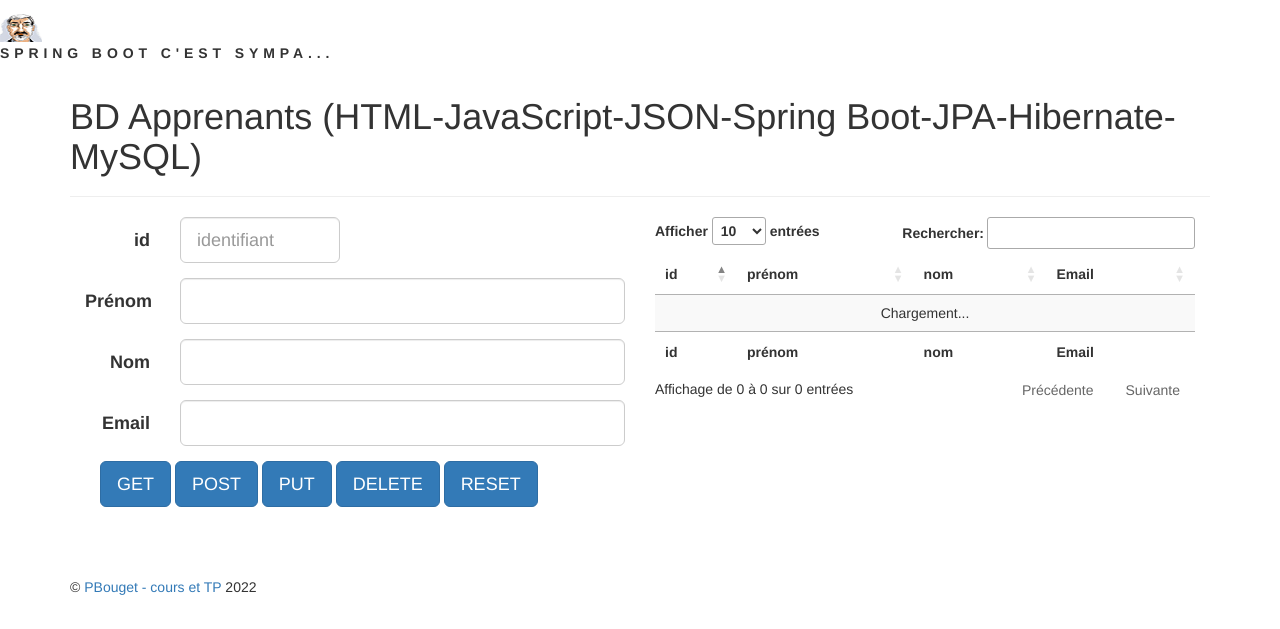
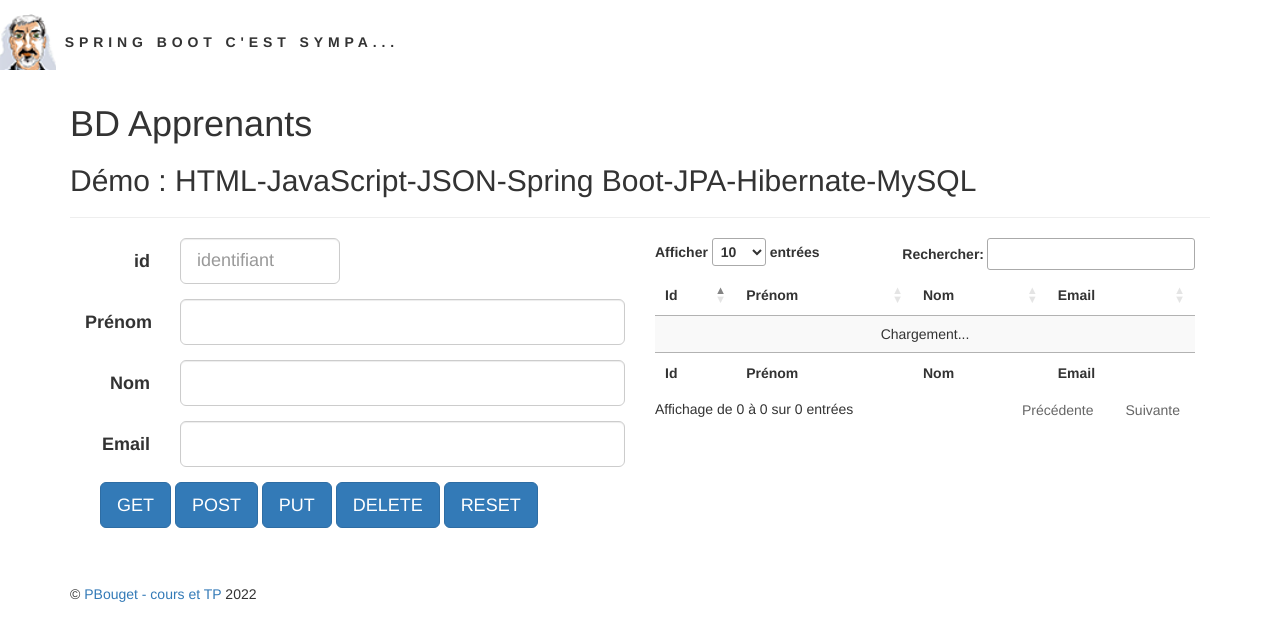
Before and after one commit to pbouget/SpringBoot-Javascript-JPA-MySQL-Demo, a web app: page / in a window 1280 px wide. Shown: the top 629 px of the page. Run offline with its HTML, style and script files only (its server is not run), Linux system fonts and the light colour scheme; data that the repository does not hold is empty; some libraries are stand-ins or nearby versions.

Commit message:
maj css et html

```diff
--- a/resources/static/css/main.css
+++ b/resources/static/css/main.css
@@ -16,7 +16,7 @@
 }
 
 #header .logo img {
-	display: block;
-	width: 3em;
-	height: 2em;
+	display: inline-block;
+	width: 4em;
+	height: 4em;
 }
--- a/resources/static/index.html
+++ b/resources/static/index.html
@@ -4,8 +4,8 @@
 <title>Base de données Apprenant(e)s</title>
 <meta http-equiv="Content-Type" content="text/html; charset=UTF-8" />
 <link rel="stylesheet" href="css/main.css" />
-<link rel="stylesheet" type="text/css" href="webjars/bootstrap/3.3.7/css/bootstrap.min.css" />
-<link rel="stylesheet" type="text/css" href="https://cdn.datatables.net/v/dt/dt-1.10.13/datatables.min.css" />
+<link rel="stylesheet" href="https://cdn.jsdelivr.net/npm/bootstrap@3.3.7/dist/css/bootstrap.min.css" integrity="sha384-BVYiiSIFeK1dGmJRAkycuHAHRg32OmUcww7on3RYdg4Va+PmSTsz/K68vbdEjh4u" crossorigin="anonymous">
+<link rel="stylesheet" type="text/css" href="https://cdn.datatables.net/v/dt/dt-1.12.1/datatables.min.css"/>
 </head>
 <body>
 	<header id="header">
@@ -17,7 +17,8 @@
 
 	<section id="sectionApprenant" class="container" style="min-height: 500px">
 		<header>
-			<h1>BD Apprenants (HTML-JavaScript-JSON-Spring Boot-JPA-Hibernate-MySQL)</h1>
+			<h1>BD Apprenants</h1>
+			<h2>Démo : HTML-JavaScript-JSON-Spring Boot-JPA-Hibernate-MySQL</h2>
 		</header>
 		<hr>
 		<article class="col-sm-6 col-xs-12" id="apprenantDetail">
@@ -66,17 +67,17 @@
 			<table id="apprenantTable" class="display">
 				<thead>
 					<tr>
-						<th>id</th>
-						<th>prénom</th>
-						<th>nom</th>
+						<th>Id</th>
+						<th>Prénom</th>
+						<th>Nom</th>
 						<th>Email</th>
 					</tr>
 				</thead>
 				<tfoot>
 					<tr>
-						<th>id</th>
-						<th>prénom</th>
-						<th>nom</th>
+						<th>Id</th>
+						<th>Prénom</th>
+						<th>Nom</th>
 						<th>Email</th>
 					</tr>
 				</tfoot>
@@ -88,8 +89,8 @@
 		© <a href="https://pbouget.github.io/cours/framework-back/jwt/jwt-back.html">PBouget - cours et TP</a> 2022
 		</p>
 	</footer>
-	<script type="text/javascript" src="webjars/jquery/2.2.4/jquery.min.js"></script>
-	<script type="text/javascript" src="https://cdn.datatables.net/v/dt/dt-1.10.13/datatables.min.js"></script>
+	<script type="text/javascript" src="https://code.jquery.com/jquery-3.6.0.min.js"></script>
+	<script type="text/javascript" src="https://cdn.datatables.net/v/dt/dt-1.12.1/datatables.min.js"></script>
 	<script type="text/javascript" src="js/apprenant.js"></script>
 </body>
 </html>
```
